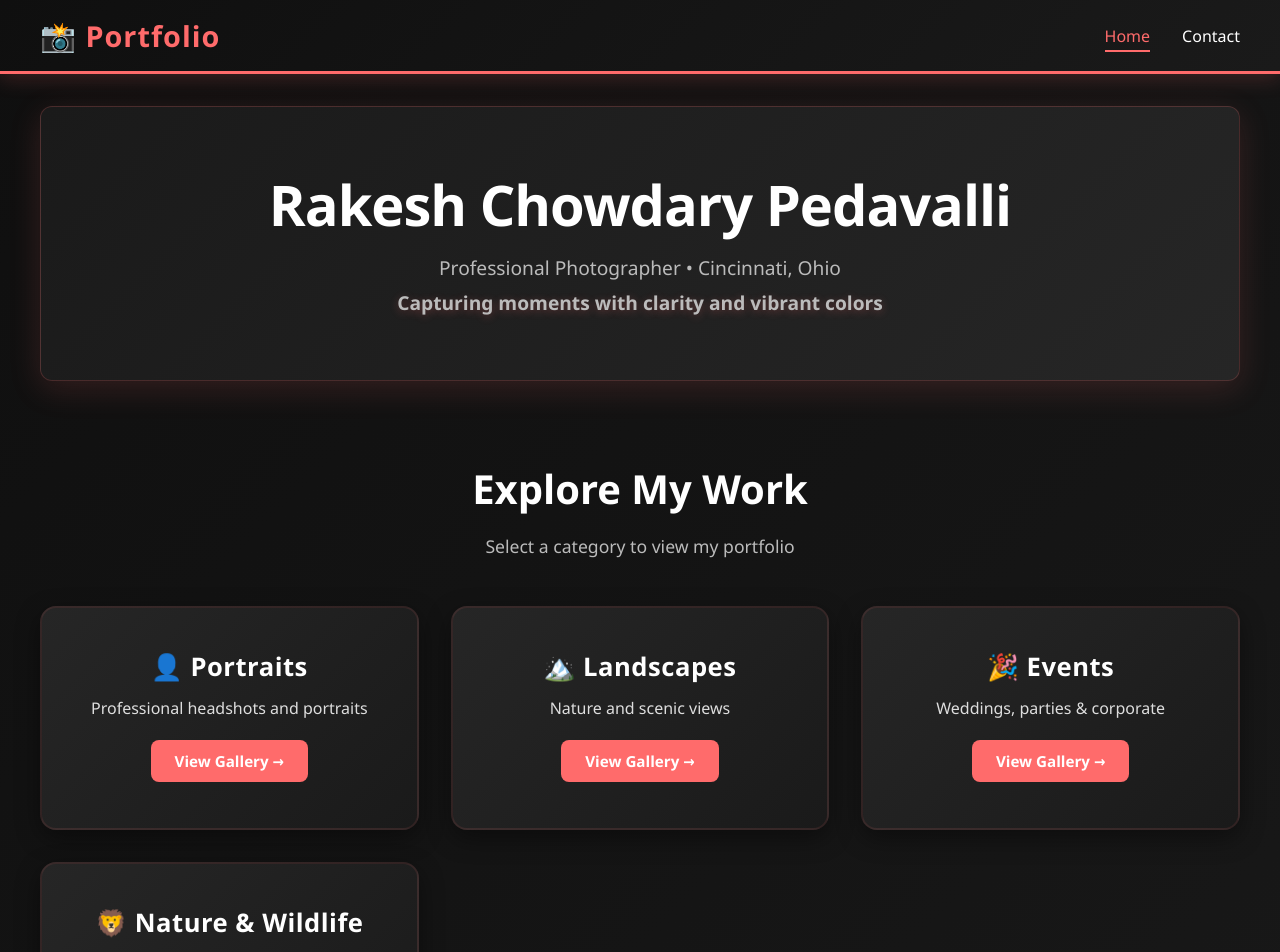
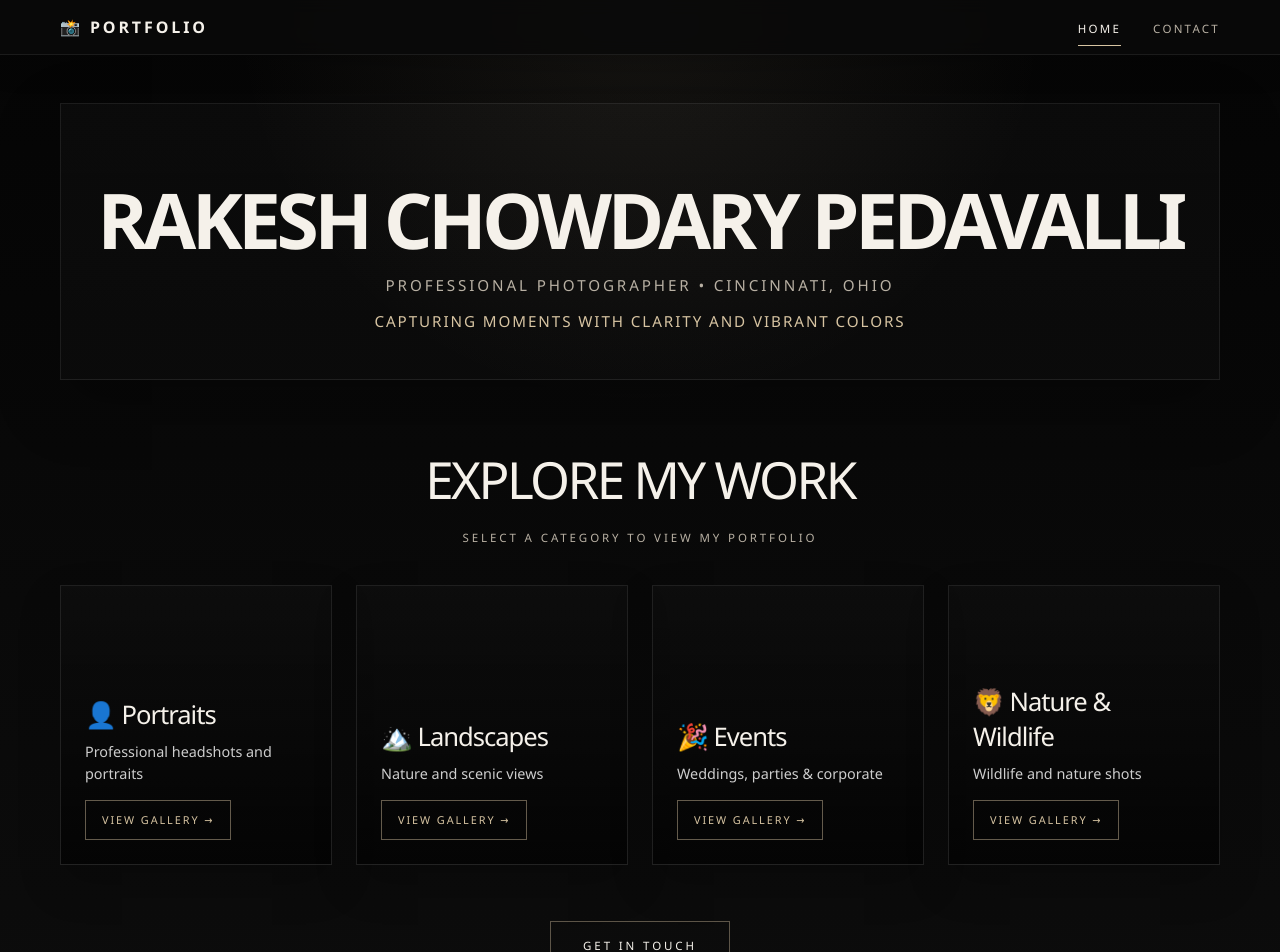
Before and after one commit to rakeshpedavalli4/photography-website, a React (Vite) app: page / in a window 1280 px wide. Shown: the top 952 px of the page. Built offline with nearby package versions, Linux system fonts and the light colour scheme; no server answers; the HTML template or start-up script is replaced by a standard one.

Commit message:
changing the UI to look like oixiset

```diff
--- a/src/styles.css
+++ b/src/styles.css
@@ -1,144 +1,599 @@
-:root{--bg:#0f0f0f;--fg:#fff;--accent:#ff6b6b;--accent-dark:#ff5252;--dark-bg:#1a1a1a;--card-bg:#262626}
-body{margin:0;font-family:'Segoe UI', Tahoma, Geneva, Verdana, sans-serif;background:linear-gradient(135deg, #0f0f0f 0%, #1a1a1a 100%);color:var(--fg)}
+:root {
+  --bg: #0a0a0a;
+  --panel: #121212;
+  --panel-soft: #171717;
+  --panel-strong: #1f1f1f;
+  --text: #f5f1ea;
+  --muted: #b8b0a3;
+  --line: rgba(255, 255, 255, 0.08);
+  --accent: #d7c4a2;
+  --accent-strong: #c8b08a;
+  --shadow: rgba(0, 0, 0, 0.45);
+}
+
+* { box-sizing: border-box; }
+html { scroll-behavior: smooth; }
+body {
+  margin: 0;
+  font-family: 'Segoe UI', Tahoma, Geneva, Verdana, sans-serif;
+  background:
+    radial-gradient(circle at top, rgba(215, 196, 162, 0.08), transparent 30%),
+    linear-gradient(180deg, #050505 0%, #0d0d0d 100%);
+  color: var(--text);
+}
+
+a { color: inherit; }
 
 /* Header & Navigation */
-.header{background:linear-gradient(135deg, #0f0f0f 0%, #1a1a1a 100%);color:#fff;padding:1rem 0;border-bottom:3px solid var(--accent);position:sticky;top:0;z-index:100;box-shadow:0 4px 20px rgba(255,107,107,0.2)}
-.navbar{display:flex;justify-content:space-between;align-items:center;max-width:1200px;margin:0 auto;padding:0 1rem}
-.logo{text-decoration:none;transition:transform 0.3s}
-.logo:hover{transform:scale(1.05)}
-.logo h1{margin:0;font-size:1.8rem;color:var(--accent);font-weight:700;letter-spacing:1px}
-.nav-links{list-style:none;display:flex;gap:2rem;margin:0;padding:0}
-.nav-links a{color:#fff;text-decoration:none;font-weight:500;transition:all 0.3s;position:relative;padding-bottom:5px}
-.nav-links a::after{content:'';position:absolute;bottom:0;left:0;width:0;height:2px;background:var(--accent);transition:width 0.3s}
-.nav-links a:hover::after,.nav-links a.active::after{width:100%}
-.nav-links a:hover,.nav-links a.active{color:var(--accent)}
+.header {
+  position: sticky;
+  top: 0;
+  z-index: 100;
+  background: rgba(10, 10, 10, 0.88);
+  backdrop-filter: blur(8px);
+  border-bottom: 1px solid var(--line);
+  box-shadow: 0 10px 30px rgba(0, 0, 0, 0.2);
+}
 
-.main-content{min-height:calc(100vh - 200px)}
+.navbar {
+  max-width: 1200px;
+  margin: 0 auto;
+  padding: 1rem 1.25rem;
+  display: flex;
+  align-items: center;
+  justify-content: space-between;
+}
+
+.logo {
+  text-decoration: none;
+  letter-spacing: 0.18rem;
+  text-transform: uppercase;
+}
+
+.logo h1 {
+  margin: 0;
+  font-size: 1rem;
+  color: var(--text);
+  font-weight: 600;
+}
+
+.nav-links {
+  list-style: none;
+  display: flex;
+  gap: 2rem;
+  margin: 0;
+  padding: 0;
+}
+
+.nav-links a {
+  position: relative;
+  color: var(--muted);
+  text-decoration: none;
+  text-transform: uppercase;
+  letter-spacing: 0.14rem;
+  font-size: 0.72rem;
+  transition: color 0.2s ease;
+}
+
+.nav-links a::after {
+  content: "";
+  position: absolute;
+  left: 0;
+  bottom: -0.6rem;
+  width: 0;
+  height: 1px;
+  background: var(--accent);
+  transition: width 0.25s ease;
+}
+
+.nav-links a:hover,
+.nav-links a.active {
+  color: var(--text);
+}
+
+.nav-links a:hover::after,
+.nav-links a.active::after {
+  width: 100%;
+}
+
+.main-content {
+  min-height: calc(100vh - 180px);
+}
 
 /* Home Page */
-.home-page{max-width:1200px;margin:0 auto;padding:0 1rem}
+.home-page {
+  max-width: 1200px;
+  margin: 0 auto;
+  padding: 1.5rem 1.25rem 4rem;
+}
 
-.hero{text-align:center;padding:4rem 2rem;background:linear-gradient(135deg, #1a1a1a 0%, #262626 100%);border-radius:12px;margin:2rem 0;box-shadow:0 8px 32px rgba(255,107,107,0.15);border:1px solid rgba(255,107,107,0.2)}
-.hero h1{margin:0;font-size:3.5rem;color:#fff;font-weight:900;line-height:1.2;letter-spacing:-1px}
-.hero p{margin:1rem 0 0;color:#bbb;font-size:1.2rem;font-weight:500}
-.tagline{color:var(--accent);font-size:1.4rem;font-weight:700!important;margin-top:0.5rem!important;text-shadow:0 2px 8px rgba(255,107,107,0.3)}
+.hero {
+  text-align: center;
+  padding: 5rem 1rem 3rem;
+  margin: 1.5rem 0 3rem;
+  border: 1px solid var(--line);
+  background: linear-gradient(180deg, rgba(255,255,255,0.02), rgba(255,255,255,0.01));
+  box-shadow: 0 22px 60px rgba(0, 0, 0, 0.28);
+}
 
-.categories-section{padding:3rem 0}
-.categories-section h2{font-size:2.5rem;margin:0 0 0.5rem;color:#fff;font-weight:900;text-align:center}
-.section-desc{text-align:center;color:#bbb;margin-bottom:2rem;font-size:1.1rem;font-weight:500}
+.hero h1 {
+  margin: 0;
+  font-size: clamp(2.7rem, 6vw, 6rem);
+  line-height: 0.95;
+  letter-spacing: -0.06em;
+  font-weight: 600;
+  text-transform: uppercase;
+}
 
-.categories-grid{display:grid;grid-template-columns:repeat(auto-fit,minmax(280px,1fr));gap:2rem;margin:3rem 0}
+.hero p {
+  margin: 1.1rem 0 0;
+  color: var(--muted);
+  font-size: 0.95rem;
+  letter-spacing: 0.18rem;
+  text-transform: uppercase;
+}
 
-.category-card{display:flex;align-items:center;justify-content:center;padding:0;background:linear-gradient(135deg, #262626 0%, #1a1a1a 100%);border-radius:16px;text-decoration:none;color:#fff;transition:all 0.4s cubic-bezier(0.25, 0.46, 0.45, 0.94);border:2px solid rgba(255,107,107,0.1);min-height:220px;cursor:pointer;position:relative;overflow:hidden;box-shadow:0 8px 24px rgba(0,0,0,0.4)}
+.tagline {
+  color: var(--accent) !important;
+  margin-top: 1rem !important;
+  letter-spacing: 0.12rem !important;
+}
 
-.category-card::before{content:'';position:absolute;top:0;left:-100%;width:100%;height:100%;background:linear-gradient(135deg, var(--accent) 0%, var(--accent-dark) 100%);transition:left 0.4s;z-index:-1}
-.category-card:hover::before{left:0}
+.categories-section {
+  padding: 1rem 0;
+}
 
-.category-card:hover{transform:translateY(-8px);box-shadow:0 20px 48px rgba(255,107,107,0.25);border-color:var(--accent)}
-.category-card:hover .card-content{color:#fff;transform:scale(1.05)}
-.category-card:hover .view-btn{background:rgba(255,255,255,0.4);transform:translateX(4px)}
+.categories-section h2 {
+  margin: 0;
+  text-align: center;
+  font-size: clamp(2rem, 4vw, 3.5rem);
+  letter-spacing: -0.05em;
+  font-weight: 500;
+  text-transform: uppercase;
+}
 
-.card-content{text-align:center;transition:all 0.4s}
-.card-content h3{margin:0 0 0.75rem;font-size:1.6rem;font-weight:800;letter-spacing:0.5px}
-.card-content p{margin:0 0 1.25rem;font-size:1rem;opacity:0.85;font-weight:500;line-height:1.5}
-.view-btn{display:inline-block;padding:0.7rem 1.5rem;background:var(--accent);border-radius:8px;font-weight:700;font-size:0.95rem;color:#fff;transition:all 0.3s;position:relative;overflow:hidden}
-.view-btn::before{content:'';position:absolute;top:50%;left:50%;width:0;height:0;background:rgba(255,255,255,0.3);border-radius:50%;transform:translate(-50%,-50%);transition:width 0.6s,height 0.6s}
-.view-btn:hover::before{width:300px;height:300px}
+.section-desc {
+  margin: 1rem 0 2.5rem;
+  text-align: center;
+  color: var(--muted);
+  letter-spacing: 0.18rem;
+  text-transform: uppercase;
+  font-size: 0.72rem;
+}
 
-.quick-links{text-align:center;margin:4rem 0;padding:2rem 0;border-top:2px solid #eee}
+.categories-grid {
+  display: grid;
+  grid-template-columns: repeat(auto-fit, minmax(260px, 1fr));
+  gap: 1.5rem;
+}
 
-.primary-btn{display:inline-block;padding:1.2rem 3rem;background:linear-gradient(135deg, var(--accent) 0%, var(--accent-dark) 100%);color:#fff;text-decoration:none;border-radius:50px;font-weight:700;font-size:1.1rem;transition:all 0.3s;box-shadow:0 8px 20px rgba(255,107,107,0.3);letter-spacing:0.5px}
-.primary-btn:hover{transform:translateY(-3px);box-shadow:0 12px 32px rgba(255,107,107,0.4)}
+.category-card {
+  position: relative;
+  display: flex;
+  align-items: flex-end;
+  min-height: 280px;
+  padding: 1.5rem;
+  border: 1px solid var(--line);
+  background: linear-gradient(180deg, rgba(255,255,255,0.02), rgba(255,255,255,0.01));
+  text-decoration: none;
+  color: var(--text);
+  overflow: hidden;
+  transition: transform 0.25s ease, border-color 0.25s ease, box-shadow 0.25s ease;
+  box-shadow: 0 18px 40px rgba(0, 0, 0, 0.2);
+}
+
+.category-card::before {
+  content: "";
+  position: absolute;
+  inset: 0;
+  background: linear-gradient(180deg, rgba(0,0,0,0.1), rgba(0,0,0,0.7));
+  z-index: 0;
+}
+
+.category-card:hover {
+  transform: translateY(-6px);
+  border-color: rgba(215, 196, 162, 0.45);
+  box-shadow: 0 24px 55px rgba(0, 0, 0, 0.38);
+}
+
+.card-content {
+  position: relative;
+  z-index: 1;
+  width: 100%;
+  text-align: left;
+}
+
+.card-content h3 {
+  margin: 0 0 0.55rem;
+  font-size: 1.6rem;
+  font-weight: 500;
+  letter-spacing: -0.04em;
+}
+
+.card-content p {
+  margin: 0 0 1rem;
+  color: rgba(255, 255, 255, 0.8);
+  font-size: 0.9rem;
+  line-height: 1.5;
+}
+
+.view-btn {
+  display: inline-block;
+  color: var(--accent);
+  border: 1px solid rgba(215, 196, 162, 0.45);
+  padding: 0.7rem 1rem;
+  text-transform: uppercase;
+  letter-spacing: 0.12rem;
+  font-size: 0.68rem;
+  transition: background 0.2s ease, color 0.2s ease;
+}
+
+.category-card:hover .view-btn {
+  background: rgba(215, 196, 162, 0.1);
+  color: #fff;
+}
+
+.quick-links {
+  padding: 2.5rem 0 0;
+  text-align: center;
+}
+
+.primary-btn {
+  display: inline-block;
+  padding: 1rem 2rem;
+  border: 1px solid rgba(215, 196, 162, 0.4);
+  background: transparent;
+  color: var(--text);
+  text-decoration: none;
+  text-transform: uppercase;
+  letter-spacing: 0.18rem;
+  font-size: 0.72rem;
+  transition: all 0.2s ease;
+}
+
+.primary-btn:hover {
+  background: var(--accent);
+  color: #111;
+}
 
 /* Category Page */
-.category-page{max-width:1200px;margin:0 auto;padding:2rem 1rem}
-.category-header{text-align:center;padding:3rem 2rem;background:linear-gradient(135deg, #1a1a1a 0%, #262626 100%);border-radius:12px;margin-bottom:3rem;box-shadow:0 8px 24px rgba(255,107,107,0.15);border:1px solid rgba(255,107,107,0.2)}
-.category-header h1{margin:0;font-size:2.8rem;color:#fff;font-weight:900}
-.category-header p{margin:1rem 0 0;color:#bbb;font-size:1.1rem;font-weight:500}
+.category-page {
+  max-width: 1200px;
+  margin: 0 auto;
+  padding: 2rem 1.25rem 4rem;
+}
 
-.category-content{padding:1rem 0}
+.category-header {
+  padding: 3rem 1rem 1.5rem;
+  border-bottom: 1px solid var(--line);
+  margin-bottom: 2rem;
+  text-align: center;
+}
+
+.category-header h1 {
+  margin: 0;
+  font-size: clamp(2.2rem, 5vw, 4rem);
+  letter-spacing: -0.06em;
+  text-transform: uppercase;
+  font-weight: 500;
+}
+
+.category-header p {
+  margin: 0.8rem 0 0;
+  color: var(--muted);
+  letter-spacing: 0.12rem;
+  text-transform: uppercase;
+  font-size: 0.7rem;
+}
+
+.category-content {
+  padding-top: 1rem;
+}
 
 /* Gallery */
-.gallery{display:grid;grid-template-columns:repeat(auto-fill,minmax(240px,1fr));gap:1.5rem;padding:1rem 0}
-.photo{background:#262626;padding:8px;border-radius:12px;overflow:hidden;transition:all 0.3s;box-shadow:0 4px 16px rgba(0,0,0,0.4);border:1px solid rgba(255,107,107,0.1)}
-.photo:hover{transform:translateY(-6px);box-shadow:0 12px 28px rgba(0,0,0,0.15)}
-.photo a{display:block}
-.photo img{width:100%;height:auto;display:block;border-radius:8px;transition:transform 0.3s}
-.photo:hover img{transform:scale(1.05)}
-.photo figcaption{padding:0.75rem;text-align:center;color:#555;font-size:0.95rem;font-weight:500;line-height:1.4}
+.gallery {
+  display: grid;
+  grid-template-columns: repeat(auto-fit, minmax(240px, 1fr));
+  gap: 1.25rem;
+}
+
+.photo {
+  background: var(--panel-soft);
+  border: 1px solid var(--line);
+  padding: 0.6rem;
+  box-shadow: 0 18px 30px rgba(0,0,0,0.18);
+  transition: transform 0.25s ease, border-color 0.25s ease;
+}
+
+.photo:hover {
+  transform: translateY(-4px);
+  border-color: rgba(215, 196, 162, 0.35);
+}
+
+.photo a {
+  display: block;
+}
+
+.photo img {
+  width: 100%;
+  display: block;
+  aspect-ratio: 4 / 5;
+  object-fit: cover;
+  filter: grayscale(0.15) contrast(1.06);
+}
+
+.photo figcaption {
+  padding: 0.8rem 0.2rem 0.4rem;
+  text-align: center;
+  color: var(--muted);
+  font-size: 0.82rem;
+  letter-spacing: 0.06rem;
+}
 
 /* Contact Page */
-.contact{padding:3rem 1rem;background:linear-gradient(135deg, #1a1a1a 0%, #262626 100%);border-top:3px solid var(--accent);border-bottom:3px solid var(--accent)}
-.contact-container{max-width:1000px;margin:0 auto}
-.contact h2{margin-top:0;color:var(--accent);text-align:center;font-size:2.5rem;font-weight:900}
-.contact .subtitle{text-align:center;color:#bbb;margin-bottom:2rem;font-size:1.1rem;font-weight:500}
+.contact {
+  padding: 4rem 1.25rem;
+  background: linear-gradient(180deg, rgba(255,255,255,0.02), rgba(255,255,255,0.01));
+  border-top: 1px solid var(--line);
+  border-bottom: 1px solid var(--line);
+}
 
-.contact-content{display:grid;grid-template-columns:1fr 1fr;gap:3rem;align-items:start}
-@media (max-width: 768px){.contact-content{grid-template-columns:1fr}}
+.contact-container {
+  max-width: 1100px;
+  margin: 0 auto;
+}
 
-.contact-info{background:#262626;padding:2rem;border-radius:12px;box-shadow:0 8px 24px rgba(0,0,0,0.4);border-left:4px solid var(--accent);border:1px solid rgba(255,107,107,0.2);border-left:4px solid var(--accent)}
-.contact-info h3{margin-top:0;margin-bottom:1.5rem;color:#fff;font-size:1.5rem;font-weight:800}
+.contact h2 {
+  margin: 0 0 2rem;
+  text-align: center;
+  font-size: clamp(2.2rem, 5vw, 4rem);
+  letter-spacing: -0.06em;
+  text-transform: uppercase;
+  font-weight: 500;
+}
 
-.info-item{display:flex;gap:1.5rem;margin-bottom:1.5rem}
-.info-item .icon{font-size:2rem;min-width:40px}
-.info-item strong{display:block;margin-bottom:0.3rem;color:#fff;font-weight:700}
-.info-item p{margin:0;color:#bbb;line-height:1.6;font-weight:500}
-.info-item a{color:var(--accent);text-decoration:none;font-weight:700;transition:all 0.3s}
-.info-item a:hover{text-decoration:underline;transform:translateX(2px);display:inline-block}
+.contact .subtitle {
+  margin: 0 0 2.2rem;
+  text-align: center;
+  color: var(--muted);
+  text-transform: uppercase;
+  letter-spacing: 0.16rem;
+  font-size: 0.72rem;
+}
 
-.contact-form-wrapper h3{margin-top:0;margin-bottom:1.5rem;color:#fff;font-size:1.5rem;font-weight:800}
+.contact-content {
+  display: grid;
+  grid-template-columns: 1fr 1.2fr;
+  gap: 2rem;
+}
 
-.contact-form{display:flex;flex-direction:column;gap:1.5rem}
+.contact-info,
+.contact-form-wrapper {
+  background: var(--panel);
+  border: 1px solid var(--line);
+  padding: 2rem;
+  box-shadow: 0 18px 40px rgba(0,0,0,0.18);
+}
 
-.form-group{display:flex;flex-direction:column}
-.form-group label{font-weight:700;margin-bottom:0.5rem;color:#fff;font-size:1rem}
-.form-group input,.form-group textarea{padding:1rem;border:2px solid #404040;border-radius:8px;font-family:inherit;font-size:1rem;transition:all 0.3s;background:#1a1a1a;color:#fff}
-.form-group input::placeholder,.form-group textarea::placeholder{color:#777}
-.form-group input:focus,.form-group textarea:focus{outline:none;border-color:var(--accent);background:#262626;box-shadow:0 0 0 3px rgba(255,107,107,0.2)}
+.contact-info h3,
+.contact-form-wrapper h3 {
+  margin: 0 0 1.5rem;
+  font-size: 1.5rem;
+  font-weight: 500;
+  letter-spacing: -0.04em;
+}
 
-.submit-btn{padding:1rem 2rem;background:linear-gradient(135deg, var(--accent) 0%, var(--accent-dark) 100%);color:white;border:none;border-radius:8px;font-size:1rem;font-weight:700;cursor:pointer;transition:all 0.3s;box-shadow:0 6px 16px rgba(255,107,107,0.3)}
-.submit-btn:hover:not(:disabled){transform:translateY(-2px);box-shadow:0 10px 24px rgba(255,107,107,0.4)}
-.submit-btn:disabled{opacity:0.7;cursor:not-allowed}
+.info-item {
+  display: flex;
+  gap: 1rem;
+  margin-bottom: 1.5rem;
+}
 
-.success-message{background:linear-gradient(135deg, #1b5e20 0%, #2e7d32 100%);color:#c8e6c9;padding:1rem;border-radius:8px;margin-bottom:1rem;text-align:center;font-weight:700;border-left:4px solid #4caf50;box-shadow:0 4px 12px rgba(76,175,80,0.3)}
+.info-item .icon {
+  font-size: 1.3rem;
+  color: var(--accent);
+}
 
-.error-message{background:linear-gradient(135deg, #b71c1c 0%, #d32f2f 100%);color:#ffcdd2;padding:1rem;border-radius:8px;margin-bottom:1rem;text-align:center;font-weight:700;border-left:4px solid #f44336;box-shadow:0 4px 12px rgba(244,67,54,0.3)}
+.info-item strong {
+  display: block;
+  margin-bottom: 0.3rem;
+  font-size: 0.7rem;
+  text-transform: uppercase;
+  letter-spacing: 0.14rem;
+  color: var(--muted);
+}
+
+.info-item p {
+  margin: 0;
+  color: var(--text);
+  line-height: 1.6;
+}
+
+.info-item a {
+  color: var(--accent);
+  text-decoration: none;
+}
+
+.contact-form {
+  display: flex;
+  flex-direction: column;
+  gap: 1.2rem;
+}
+
+.form-group {
+  display: flex;
+  flex-direction: column;
+  gap: 0.5rem;
+}
+
+.form-group label {
+  font-size: 0.72rem;
+  letter-spacing: 0.14rem;
+  text-transform: uppercase;
+  color: var(--muted);
+}
+
+.form-group input,
+.form-group textarea {
+  border: 1px solid var(--line);
+  background: rgba(255,255,255,0.01);
+  color: var(--text);
+  padding: 0.9rem 1rem;
+  font: inherit;
+  resize: vertical;
+}
+
+.form-group input:focus,
+.form-group textarea:focus {
+  outline: none;
+  border-color: rgba(215, 196, 162, 0.7);
+  box-shadow: 0 0 0 2px rgba(215, 196, 162, 0.15);
+}
+
+.submit-btn {
+  width: fit-content;
+  border: 1px solid rgba(215, 196, 162, 0.5);
+  background: transparent;
+  color: var(--text);
+  padding: 1rem 1.5rem;
+  text-transform: uppercase;
+  letter-spacing: 0.14rem;
+  font-size: 0.7rem;
+  cursor: pointer;
+  transition: all 0.2s ease;
+}
+
+.submit-btn:hover:not(:disabled) {
+  background: var(--accent);
+  color: #111;
+}
+
+.submit-btn:disabled {
+  opacity: 0.7;
+  cursor: not-allowed;
+}
+
+.success-message,
+.error-message {
+  margin: 0 0 1rem;
+  padding: 0.9rem 1rem;
+  border: 1px solid var(--line);
+  font-size: 0.8rem;
+  letter-spacing: 0.08rem;
+  text-transform: uppercase;
+}
+
+.success-message {
+  background: rgba(215, 196, 162, 0.08);
+  color: var(--accent);
+}
+
+.error-message {
+  background: rgba(255, 255, 255, 0.03);
+  color: #f0c7c7;
+}
 
 /* Checklist */
-.checklist{padding:3rem 1rem;background:linear-gradient(135deg, #1a1a2e 0%, #16213e 100%);border-top:3px solid #0066cc}
-.checklist-container{max-width:800px;margin:0 auto}
-.checklist h2{margin-top:0;color:#4da6ff;font-size:2.2rem;font-weight:900}
-.subtitle{color:#aaa;margin-bottom:1.5rem;font-weight:500}
-.checklist-items{list-style:none;padding:0;margin:0}
-.checklist-item{display:flex;gap:1.5rem;padding:1.5rem;background:#262626;margin-bottom:0.75rem;border-radius:10px;border-left:4px solid #4da6ff;box-shadow:0 4px 12px rgba(0,0,0,0.4);transition:all 0.3s}
-.checklist-item:hover{transform:translateX(4px);box-shadow:0 6px 16px rgba(0,102,204,0.25)}
-.checkbox{color:#4da6ff;font-weight:900;font-size:1.3rem}
-.checklist-item strong{color:#fff;font-weight:700;font-size:1.05rem}
-.item-desc{margin:0.4rem 0 0;font-size:0.95rem;color:#999;font-weight:500}
+.checklist {
+  padding: 4rem 1.25rem;
+  background: rgba(255,255,255,0.02);
+  border-top: 1px solid var(--line);
+}
+
+.checklist-container {
+  max-width: 980px;
+  margin: 0 auto;
+}
+
+.checklist h2 {
+  margin: 0 0 1rem;
+  font-size: clamp(2rem, 4vw, 3rem);
+  letter-spacing: -0.06em;
+  font-weight: 500;
+  text-transform: uppercase;
+}
+
+.subtitle {
+  margin: 0 0 2rem;
+  color: var(--muted);
+  text-transform: uppercase;
+  letter-spacing: 0.14rem;
+  font-size: 0.72rem;
+}
+
+.checklist-items {
+  list-style: none;
+  margin: 0;
+  padding: 0;
+}
+
+.checklist-item {
+  display: flex;
+  align-items: flex-start;
+  gap: 1rem;
+  padding: 1.2rem 1rem;
+  border: 1px solid var(--line);
+  background: rgba(255,255,255,0.012);
+  margin-bottom: 0.8rem;
+}
+
+.checkbox {
+  color: var(--accent);
+  font-size: 1.3rem;
+  line-height: 1;
+}
+
+.checklist-item strong {
+  display: block;
+  margin-bottom: 0.35rem;
+  font-size: 0.9rem;
+  letter-spacing: 0.1rem;
+  text-transform: uppercase;
+}
+
+.item-desc {
+  margin: 0;
+  color: var(--muted);
+  line-height: 1.5;
+}
 
 /* Footer */
-.footer{background:linear-gradient(135deg, #0f0f0f 0%, #1a1a1a 100%);color:#fff;padding:2.5rem 1rem;text-align:center;margin-top:4rem;border-top:3px solid var(--accent);box-shadow:0 -4px 12px rgba(255,107,107,0.1)}
-.footer p{margin:0.75rem 0;font-size:0.95rem;font-weight:500;line-height:1.6;color:#bbb}
-.footer a{color:var(--accent);text-decoration:none;font-weight:700;transition:all 0.3s}
-.footer a:hover{text-decoration:underline;text-shadow:0 0 8px rgba(255,107,107,0.5)}
+.footer {
+  border-top: 1px solid var(--line);
+  padding: 2rem 1.25rem 3rem;
+  text-align: center;
+  color: var(--muted);
+}
 
-/* Animations */
-@keyframes fadeInUp{from{opacity:0;transform:translateY(20px)}to{opacity:1;transform:translateY(0)}}
-.category-card{animation:fadeInUp 0.6s ease-out}
-.category-card:nth-child(1){animation-delay:0.1s}
-.category-card:nth-child(2){animation-delay:0.2s}
-.category-card:nth-child(3){animation-delay:0.3s}
-.category-card:nth-child(4){animation-delay:0.4s}
+.footer p {
+  margin: 0.5rem 0;
+  font-size: 0.8rem;
+  letter-spacing: 0.08rem;
+  text-transform: uppercase;
+}
 
-/* Responsive */
-@media (max-width: 768px){
-  .navbar{flex-direction:column;gap:1rem}
-  .nav-links{gap:1rem;flex-wrap:wrap;justify-content:center}
-  .categories-grid{grid-template-columns:1fr}
-  .hero{padding:2rem 1.5rem}
-  .hero h1{font-size:2.2rem}
-  .hero p{font-size:1rem}
-  .categories-section h2{font-size:1.8rem}
-  .category-header h1{font-size:1.8rem}
-  .card-content h3{font-size:1.3rem}
+.footer a {
+  color: var(--accent);
+  text-decoration: none;
 }
+
+@media (max-width: 768px) {
+  .navbar {
+    flex-direction: column;
+    gap: 1rem;
+  }
+
+  .nav-links {
+    gap: 1rem;
+    flex-wrap: wrap;
+    justify-content: center;
+  }
+
+  .contact-content {
+    grid-template-columns: 1fr;
+  }
+
+  .hero {
+    padding-top: 3rem;
+  }
+}
```
